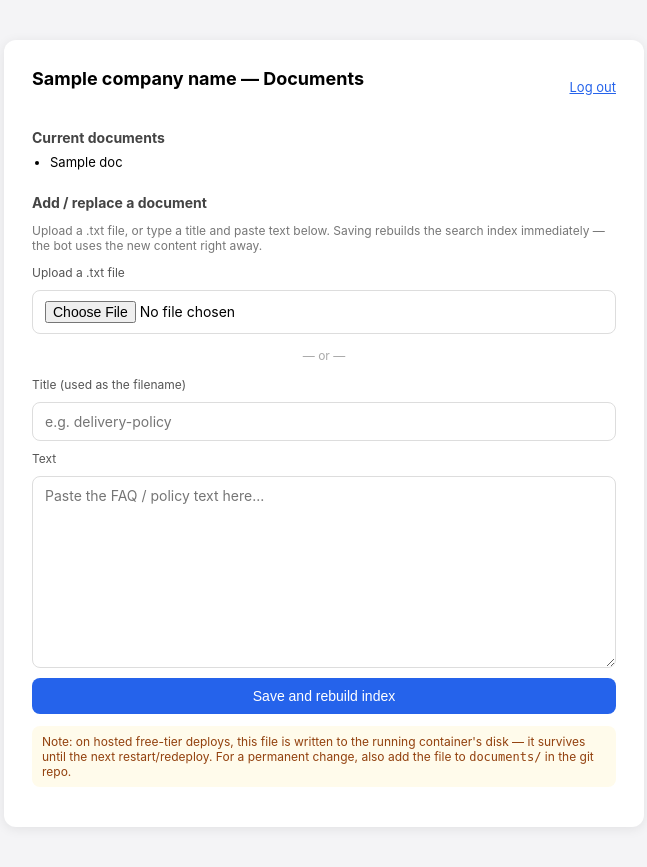
After one commit to ArunkumarBaddepalli/ai-customer-support-rag, a Flask app: template templates/admin_upload.html in a window 1280 px wide. The commit adds this page. Shown: the whole page, without its empty margins (316-963 px from the left). Run offline with Flask 3, Linux system fonts and the light colour scheme; the template is opened without the code that fills it: most values are stand-ins (such as "Sample title", 1, 10 or a date in 2020).

Commit message:
Add admin upload page and configurable branding
- /admin (password-gated via ADMIN_PASSWORD) lets staff add/replace FAQ
  docs and rebuild the search index without touching code or the terminal
- Live index reload (rag.reload_index()) so the running app picks up new
  docs immediately, no restart needed
- Branding (company name, tagline, logo, color) driven by config.py / env
  vars instead of hardcoded in templates
- Redesigned chat UI: gradient header, message avatars, typing indicator,
  empty state - replacing the plain white screen

```diff
--- a/app.py
+++ b/app.py
@@ -1,19 +1,44 @@
-"""Flask app — ties the chat page to rag.py and stores history in SQLite."""
+"""Flask app — ties the chat page to rag.py, stores history in SQLite,
+and exposes a password-gated /admin page for uploading new FAQ documents."""
 
 import os
+from functools import wraps
 
-from flask import Flask, jsonify, render_template, request
+from flask import Flask, jsonify, redirect, render_template, request, session, url_for
+from werkzeug.utils import secure_filename
 
+import config
 import db
+import ingest
 import rag
 
 app = Flask(__name__)
+app.secret_key = os.environ.get("SECRET_KEY", os.urandom(24))
 db.init_db()
+
+ADMIN_PASSWORD = os.environ.get("ADMIN_PASSWORD")
+
+
+def admin_required(view):
+    @wraps(view)
+    def wrapped(*args, **kwargs):
+        if not ADMIN_PASSWORD:
+            return "Admin page is not configured (set ADMIN_PASSWORD).", 503
+        if not session.get("is_admin"):
+            return redirect(url_for("admin_login"))
+        return view(*args, **kwargs)
+    return wrapped
 
 
 @app.route("/")
 def index():
-    return render_template("index.html")
+    return render_template(
+        "index.html",
+        company_name=config.COMPANY_NAME,
+        company_tagline=config.COMPANY_TAGLINE,
+        logo_emoji=config.LOGO_EMOJI,
+        brand_color=config.BRAND_COLOR,
+    )
 
 
 @app.route("/api/chat", methods=["POST"])
@@ -33,6 +58,77 @@ def history():
     return jsonify(db.get_history())
 
 
+@app.route("/admin", methods=["GET", "POST"])
+def admin_login():
+    if not ADMIN_PASSWORD:
+        return "Admin page is not configured (set ADMIN_PASSWORD).", 503
+
+    error = None
+    if request.method == "POST":
+        if request.form.get("password") == ADMIN_PASSWORD:
+            session["is_admin"] = True
+            return redirect(url_for("admin_upload"))
+        error = "Wrong password."
+
+    return render_template("admin_login.html", error=error, company_name=config.COMPANY_NAME)
+
+
+@app.route("/admin/logout")
+def admin_logout():
+    session.pop("is_admin", None)
+    return redirect(url_for("admin_login"))
+
+
+@app.route("/admin/upload", methods=["GET", "POST"])
+@admin_required
+def admin_upload():
+    message = None
+    error = None
+
+    if request.method == "POST":
+        upload = request.files.get("file")
+        title = (request.form.get("title") or "").strip()
+        text = (request.form.get("text") or "").strip()
+
+        try:
+            if upload and upload.filename:
+                filename = secure_filename(upload.filename)
+                if not filename.endswith(".txt"):
+                    raise ValueError("Only .txt files are supported.")
+                content = upload.read().decode("utf-8")
+            elif title and text:
+                filename = secure_filename(title)
+                if not filename.endswith(".txt"):
+                    filename += ".txt"
+                content = text
+            else:
+                raise ValueError("Provide either a .txt file or a title + text.")
+
+            if not content.strip():
+                raise ValueError("Document is empty.")
+
+            path = os.path.join(ingest.DOCS_DIR, filename)
+            with open(path, "w", encoding="utf-8") as f:
+                f.write(content)
+
+            ingest.build_index()
+            rag.reload_index()
+            message = f"Saved '{filename}' and rebuilt the search index."
+        except Exception as exc:
+            error = str(exc)
+
+    documents = sorted(
+        f for f in os.listdir(ingest.DOCS_DIR) if f.endswith(".txt")
+    )
+    return render_template(
+        "admin_upload.html",
+        documents=documents,
+        message=message,
+        error=error,
+        company_name=config.COMPANY_NAME,
+    )
+
+
 if __name__ == "__main__":
     port = int(os.environ.get("PORT", 5001))
     debug = os.environ.get("FLASK_DEBUG", "false").lower() == "true"
--- a/ingest.py
+++ b/ingest.py
@@ -19,6 +19,15 @@ CHUNKS_PATH = "data/chunks.pkl"
 EMBED_MODEL = "all-MiniLM-L6-v2"
 
 CHUNK_SIZE = 600       # max characters per chunk
+
+_model = None
+
+
+def _get_model():
+    global _model
+    if _model is None:
+        _model = SentenceTransformer(EMBED_MODEL)
+    return _model
 
 
 def load_documents():
@@ -62,7 +71,7 @@ def build_index():
 
     print(f"Loaded {len(docs)} document(s), split into {len(chunks)} chunk(s).")
 
-    model = SentenceTransformer(EMBED_MODEL)
+    model = _get_model()
     embeddings = model.encode([c["text"] for c in chunks], show_progress_bar=True)
     embeddings = np.array(embeddings, dtype="float32")
 
--- a/rag.py
+++ b/rag.py
@@ -41,6 +41,13 @@ def _load():
         _index = faiss.read_index(INDEX_PATH)
         with open(CHUNKS_PATH, "rb") as f:
             _chunks = pickle.load(f)
+
+
+def reload_index():
+    """Force the next search() to re-read the index from disk (call after re-ingesting)."""
+    global _index, _chunks
+    _index = None
+    _chunks = None
 
 
 def _get_groq_client():
--- /dev/null
+++ b/static/admin.css
@@ -0,0 +1,128 @@
+* {
+  box-sizing: border-box;
+}
+
+body {
+  margin: 0;
+  font-family: -apple-system, BlinkMacSystemFont, "Segoe UI", sans-serif;
+  background: #f4f4f6;
+  display: flex;
+  justify-content: center;
+  padding: 40px 16px;
+}
+
+.admin-box {
+  width: 100%;
+  max-width: 360px;
+  background: #fff;
+  border-radius: 12px;
+  box-shadow: 0 2px 12px rgba(0, 0, 0, 0.08);
+  padding: 28px;
+}
+
+.admin-box.wide {
+  max-width: 640px;
+}
+
+.admin-header {
+  display: flex;
+  justify-content: space-between;
+  align-items: center;
+}
+
+h1 {
+  font-size: 18px;
+  margin: 0 0 16px;
+}
+
+h2 {
+  font-size: 14px;
+  margin: 24px 0 8px;
+  color: #444;
+}
+
+form {
+  display: flex;
+  flex-direction: column;
+  gap: 10px;
+}
+
+input[type="password"],
+input[type="text"],
+input[type="file"],
+textarea {
+  padding: 10px 12px;
+  border: 1px solid #ddd;
+  border-radius: 8px;
+  font-size: 14px;
+  font-family: inherit;
+}
+
+textarea {
+  resize: vertical;
+}
+
+button {
+  padding: 10px 16px;
+  border: none;
+  border-radius: 8px;
+  background: #2563eb;
+  color: #fff;
+  font-size: 14px;
+  cursor: pointer;
+}
+
+button:hover {
+  background: #1d4ed8;
+}
+
+.error {
+  color: #b91c1c;
+  font-size: 13px;
+}
+
+.success {
+  color: #15803d;
+  font-size: 13px;
+}
+
+.hint {
+  font-size: 12px;
+  color: #777;
+}
+
+.hint.warning {
+  color: #92400e;
+  background: #fffbeb;
+  padding: 8px 10px;
+  border-radius: 8px;
+}
+
+.doc-list {
+  margin: 0;
+  padding-left: 18px;
+  font-size: 13px;
+}
+
+.doc-list .empty {
+  color: #999;
+  list-style: none;
+  margin-left: -18px;
+}
+
+.divider {
+  text-align: center;
+  color: #aaa;
+  font-size: 12px;
+  margin: 4px 0;
+}
+
+label {
+  font-size: 12px;
+  color: #555;
+}
+
+a {
+  font-size: 13px;
+  color: #2563eb;
+}
--- /dev/null
+++ b/templates/admin_upload.html
@@ -0,0 +1,54 @@
+<!DOCTYPE html>
+<html lang="en">
+<head>
+  <meta charset="UTF-8">
+  <meta name="viewport" content="width=device-width, initial-scale=1.0">
+  <title>Manage Documents — {{ company_name }}</title>
+  <link rel="stylesheet" href="{{ url_for('static', filename='admin.css') }}">
+</head>
+<body>
+  <div class="admin-box wide">
+    <div class="admin-header">
+      <h1>{{ company_name }} — Documents</h1>
+      <a href="{{ url_for('admin_logout') }}">Log out</a>
+    </div>
+
+    {% if message %}<p class="success">{{ message }}</p>{% endif %}
+    {% if error %}<p class="error">{{ error }}</p>{% endif %}
+
+    <h2>Current documents</h2>
+    <ul class="doc-list">
+      {% for doc in documents %}
+        <li>{{ doc }}</li>
+      {% else %}
+        <li class="empty">No documents yet.</li>
+      {% endfor %}
+    </ul>
+
+    <h2>Add / replace a document</h2>
+    <p class="hint">Upload a .txt file, or type a title and paste text below. Saving rebuilds the
+      search index immediately — the bot uses the new content right away.</p>
+
+    <form method="post" enctype="multipart/form-data" class="upload-form">
+      <label>Upload a .txt file</label>
+      <input type="file" name="file" accept=".txt">
+
+      <div class="divider">— or —</div>
+
+      <label>Title (used as the filename)</label>
+      <input type="text" name="title" placeholder="e.g. delivery-policy">
+
+      <label>Text</label>
+      <textarea name="text" rows="10" placeholder="Paste the FAQ / policy text here..."></textarea>
+
+      <button type="submit">Save and rebuild index</button>
+    </form>
+
+    <p class="hint warning">
+      Note: on hosted free-tier deploys, this file is written to the running container's disk —
+      it survives until the next restart/redeploy. For a permanent change, also add the file to
+      <code>documents/</code> in the git repo.
+    </p>
+  </div>
+</body>
+</html>
```
Also changed, not shown: config.py (added, +8 -0 lines), static/script.js (+45 -5 lines), static/style.css (+112 -21 lines), templates/admin_login.html (added, +19 -0 lines), templates/index.html (+13 -4 lines), README.md, 1 other file.
